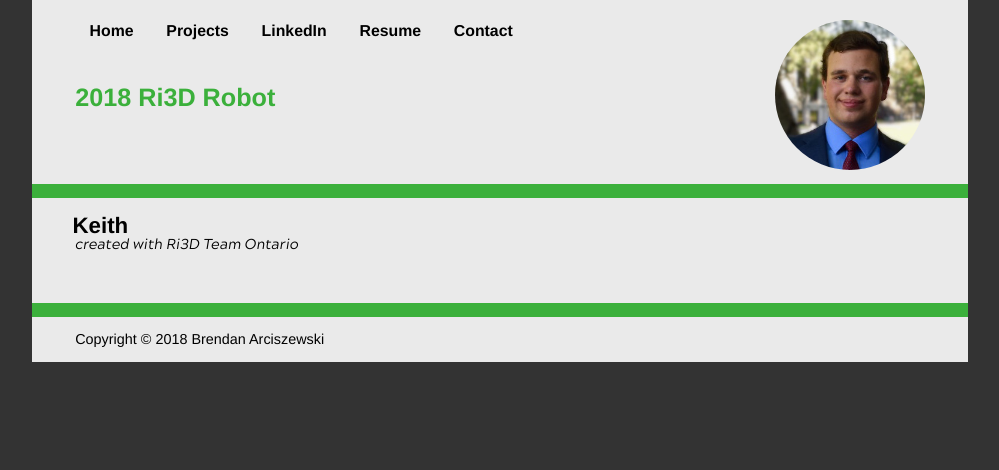
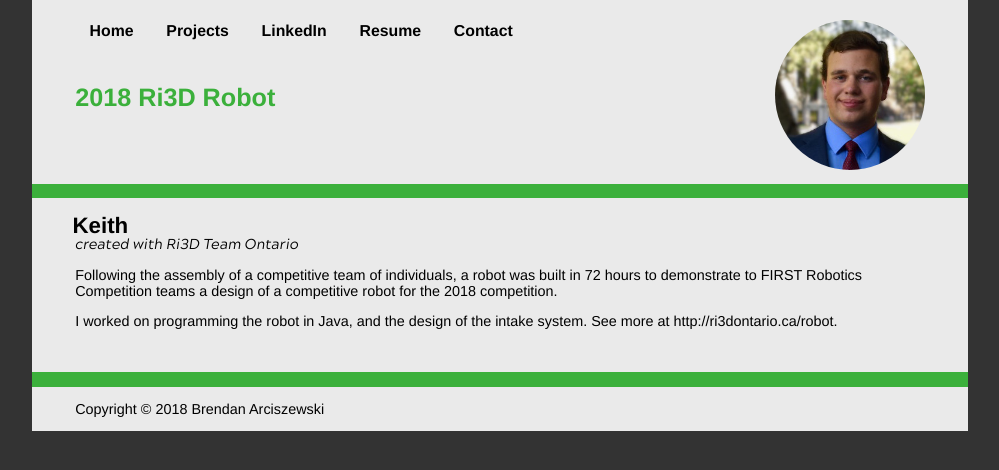
Before and after one commit to brendanarciszewski/brendanarciszewski.github.io, a Jekyll site: the page built from _posts/2018-01-09-2018_Ri3D_Robot.md, in a window 1280 px wide. Shown: the top 470 px of the page, without its empty margins (140-1139 px from the left). Built offline with Jekyll 4.4.1, drawn with Linux system fonts in a browser that asks for light colours; some web fonts are replaced.

Commit message:
ri3d project description

```diff
--- a/_posts/2018-01-09-2018_Ri3D_Robot.md
+++ b/_posts/2018-01-09-2018_Ri3D_Robot.md
@@ -6,3 +6,6 @@ permalink: /projects/FRC/Ri3D/2018Robot/
 ---
 <header><h2>Keith</h2>
 <p>created with Ri3D Team Ontario</p></header>
+Following the assembly of a competitive team of individuals, a robot was built in 72 hours to demonstrate to FIRST Robotics Competition teams a design of a competitive robot for the 2018 competition.
+
+I worked on programming the robot in Java, and the design of the intake system. See more at http://ri3dontario.ca/robot.
```
